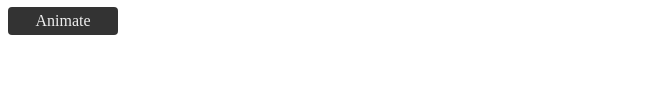
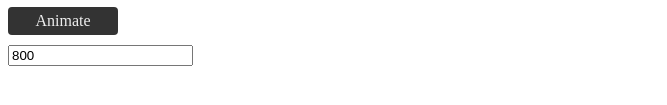
Before and after one commit to jfroffice/jquery.trueresize, a plain HTML site: page index.html in a window 1280 px wide. Shown: the part 415-520 px from the top of the page, without its empty margins (0-667 px from the left). Drawn offline with Linux system fonts and the light colour scheme.

Commit message:
allow to change duration

```diff
--- a/go.js
+++ b/go.js
@@ -1,13 +1,16 @@
 $(function() {
 
-    var $frame = $('#frame');
+    var $frame = $('#frame'),
+        $duration = $('input[name=duration]');
+
+    $duration.val('800');
 
     $('.btn').click(function() {
 
         var width = $frame.css('width').replace('px', '');
         width = (width == 900) ? 600 : 900;
 
-        $frame.animate({ width:width }, { duration:1000 });
+        $frame.animate({ width:width }, { duration: $duration.val() });
     });
 
 });
--- a/index.html
+++ b/index.html
@@ -7,5 +7,6 @@
 <body>
 <iframe id="frame" src="http://jfroffice.github.com/jquery.trueresize/demo/" style="width: 600px; height: 400px"></iframe>
 <div class='btn'>Animate</div>
+<input type="text" name="duration">
 </body>
 </html>
```
